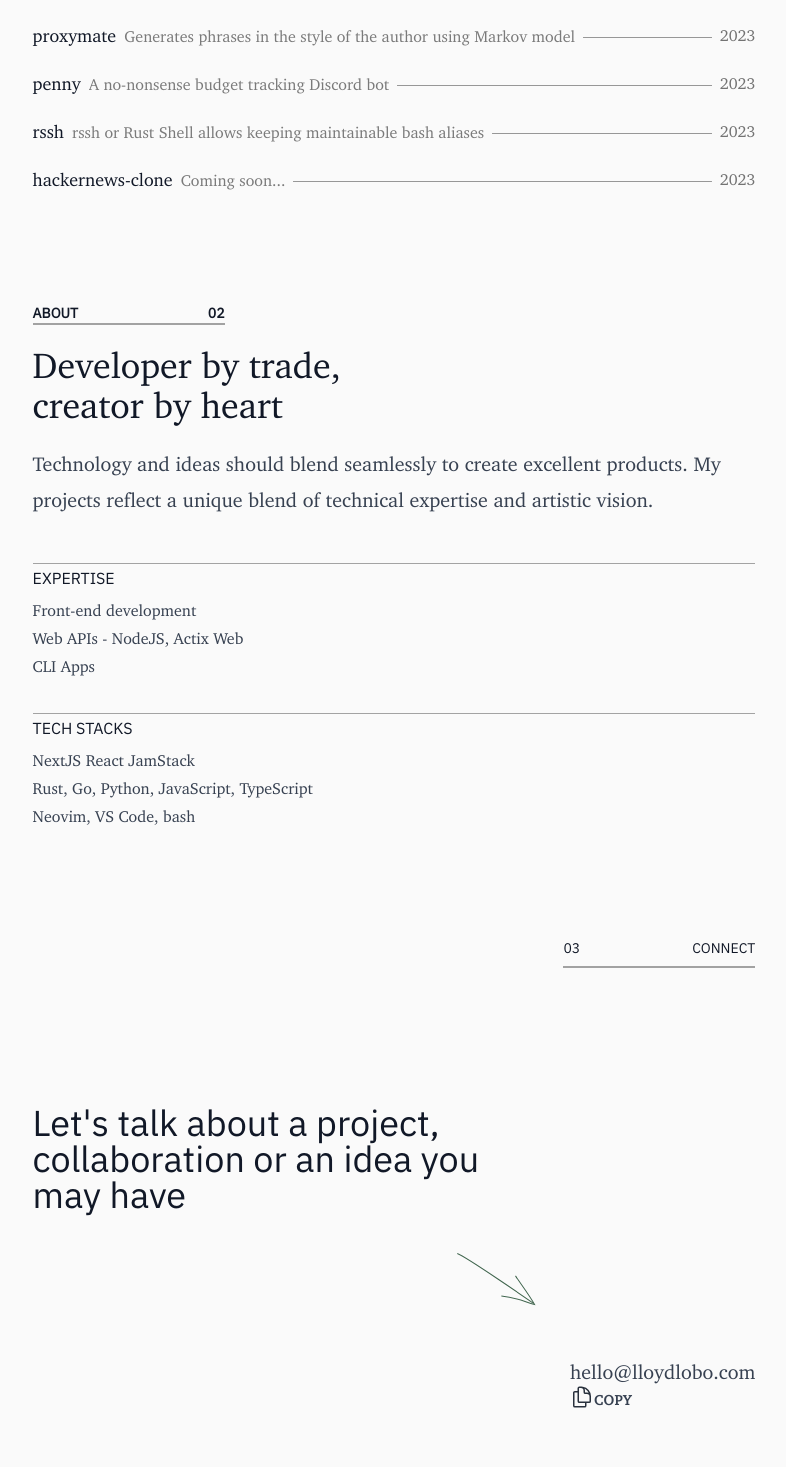
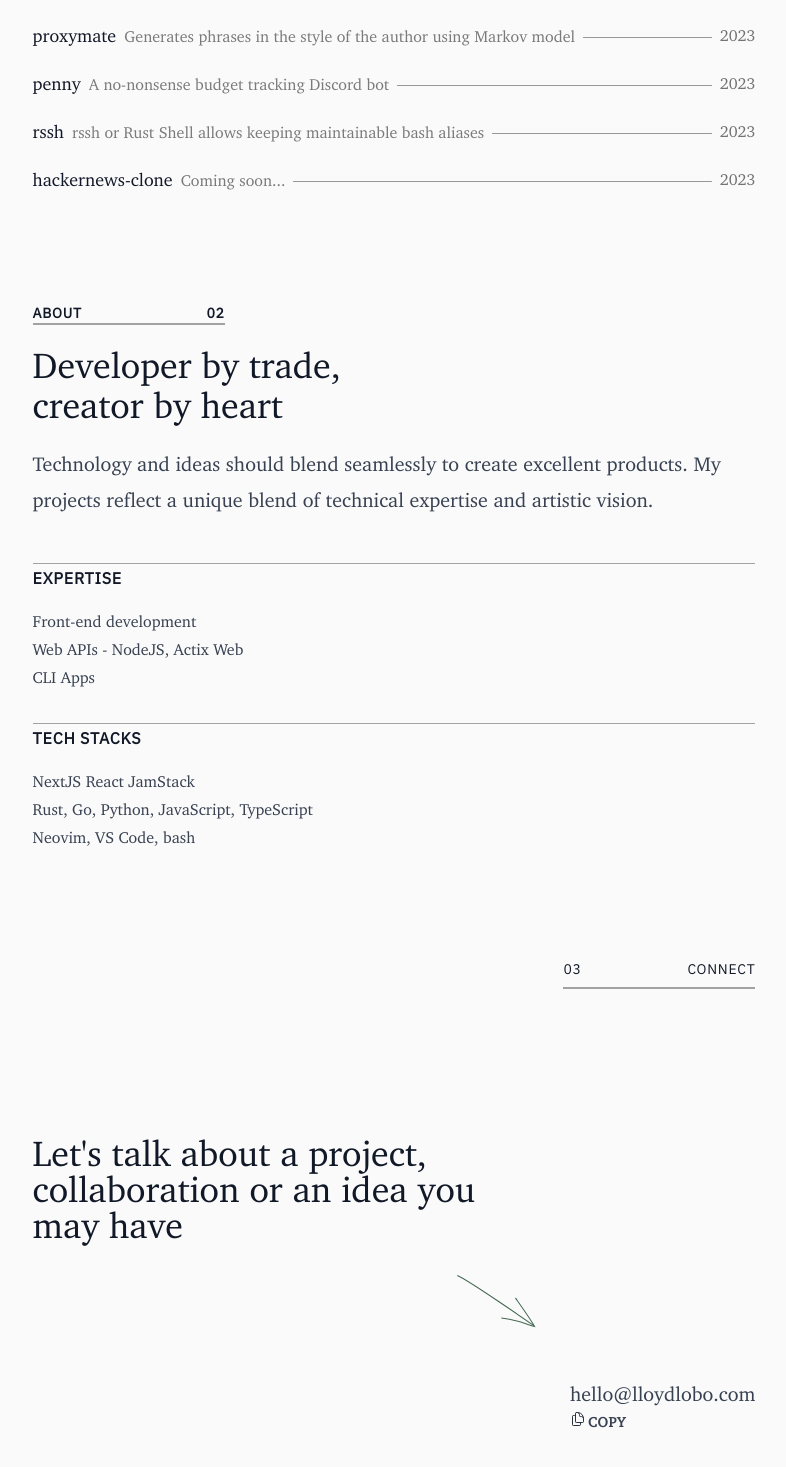
Before and after one commit to lloydlobo/lloydlobo.com, a Next.js app: page /work in a window 1280 px wide. Shown: the part 963-2430 px from the top of the page, without its empty margins (246-1032 px from the left). Built offline with nearby package versions, Linux system fonts and the light colour scheme.

Commit message:
style: increase tracking of bold text

```diff
--- a/components/effects/EmailCopy.tsx
+++ b/components/effects/EmailCopy.tsx
@@ -18,20 +18,16 @@ export const EmailCopy = () => {
       <div>
         <div className="grid font-medium rounded-full">{email}</div>
         <button
-          className="flex items-center flex-row-reverse justify-between text-sm gap-0 text-end align-baseline "
+          className="flex items-baseline flex-row-reverse prose-sm gap-0.5 text-end "
           onClick={copyToClipboard}
         >
-          <>
           {isCopied ? (
             <span className="text-green-400 dark:text-primary uppercase">
               Copied
             </span>
           ) : (
-              <button className="uppercase font-bold tracking-wider decoration-green-400 dark:decoration-accent underline-offset-8 max-[320px]:text-xs">
+            <button className="uppercase font-bold tracking-wider decoration-green-400 dark:decoration-accent underline-offset-8">
               Copy{" "}
-                <span className="opacity-0 hidden hover:opacity-100">
-                  to clipboard
-                </span>
             </button>
           )}
           <svg
@@ -42,7 +38,7 @@ export const EmailCopy = () => {
             stroke="currentColor"
             className={`${isCopied ? "text-green-400 dark:text-primary" : "brightness-75"
               }
-              h-6 w-6 origin-center scale-[1]`}
+              h-4 w-4`}
           >
             <path
               strokeLinecap="round"
@@ -50,7 +46,6 @@ export const EmailCopy = () => {
               d="M15.75 17.25v3.375c0 .621-.504 1.125-1.125 1.125h-9.75a1.125 1.125 0 01-1.125-1.125V7.875c0-.621.504-1.125 1.125-1.125H6.75a9.06 9.06 0 011.5.124m7.5 10.376h3.375c.621 0 1.125-.504 1.125-1.125V11.25c0-4.46-3.243-8.161-7.5-8.876a9.06 9.06 0 00-1.5-.124H9.375c-.621 0-1.125.504-1.125 1.125v3.5m7.5 10.375H9.375a1.125 1.125 0 01-1.125-1.125v-9.25m12 6.625v-1.875a3.375 3.375 0 00-3.375-3.375h-1.5a1.125 1.125 0 01-1.125-1.125v-1.5a3.375 3.375 0 00-3.375-3.375H9.75"
             />
           </svg>
-          </>
         </button>
       </div>
     </div>
--- a/pages/index.tsx
+++ b/pages/index.tsx
@@ -34,10 +34,7 @@ export default function IndexPage() {
           <Section>
             <article className="py-12">
               <div className="text-xl md:text-2xl md:tracking-tight leading-7 md:leading-9 lowercase w-full sm:max-w-[75vw] lg:max-w-[63vw] mx-auto font-medium gap-1">
-                <Link
-                  href="/about"
-                  className="opacity-75 hover:underline no-underline hover:opacity-100"
-                >
+                <Link href="/about" className="tracking-wider">
                   lloyd lobo.
                 </Link>
 
@@ -63,9 +60,7 @@ export default function IndexPage() {
                   software with the focus on innovative experiences that exceed
                   client expectations.{" "}
                   <span className="inline-flex">
-                    <strong className="dark:text-secondary">
-                      software developer
-                    </strong>
+                    <em className="dark:text-secondary">software developer</em>
                   </span>{" "}
                   with an <span id="roughblock">eye</span> for design and
                   motion. deeply curious about functional and beautiful{" "}
--- a/pages/resume.tsx
+++ b/pages/resume.tsx
@@ -9,13 +9,13 @@ const ResumePage = () => {
     <>
       <Layout>
         <main
-          className={`isolate ${styles.resume}  mx-auto pt-8 md:pt-16 md:px-4 my-6
+          className={`isolate ${styles.resume} mx-auto pt-8 md:pt-16 md:px-4 my-6
          shadow-2xl shadow-dim dark:shadow-on-tertiary [&_ul]:text-gray7 dark:[&_ul]:text-dim
 dark:text-tertiary disabled:dark:bg-on-tertiary
 `}
         >
           <Suspense fallback={<Loading />}>
-            <div className="space-y-6 origin-top lg:px-36 scale-[75%] lg:scale-100  ">
+            <div className="space-y-6 origin-top bg-white lg:px-36 scale-[75%] lg:scale-100  ">
               {/* Lobo résumé — page 1 of 2 */}
               <div
                 className={`font-serif [&>*]:text-sm lg:px-6  mx-auto divide-y-2 space-y-6 divide-dim`}
--- a/pages/work.tsx
+++ b/pages/work.tsx
@@ -147,7 +147,7 @@ export default function WorkPage() {
           <Section>
             <article>
               <div className="relative space-y-9 w-full ">
-                <h2 className="flex w-48 ml-auto dark:text-tertiary uppercase text-sm items-baseline justify-between place-self-end border-b-[2px] border-tertiary/90 pb-2 text-end font-bold font-sans before:text-sm before:content-['01']">
+                <h2 className="flex w-48 ml-auto dark:text-tertiary uppercase text-sm items-baseline justify-between place-self-end border-b-[2px] border-tertiary/90 pb-2 text-end font-bold font-sans before:text-sm before:content-['01'] tracking-wider">
                   Projects
                 </h2>
 
@@ -187,7 +187,7 @@ export default function WorkPage() {
           <Section>
             <article>
               <div className="relative mx-auto w-full">
-                <h2 className="dark:text-tertiary text-sm w-48 uppercase font-sans font-bold flex items-baseline justify-between place-self-start border-b-[2px] border-secondary/90 text-start after:text-sm after:content-['02']">
+                <h2 className="dark:text-tertiary text-sm w-48 uppercase font-sans font-bold flex items-baseline justify-between place-self-start border-b-[2px] border-secondary/90 text-start after:text-sm after:content-['02']  tracking-wider">
                   About
                 </h2>
 
@@ -207,7 +207,7 @@ export default function WorkPage() {
 
                 <div className="grid grid-cols-1 gap-[1ch]">
                   <div className="">
-                    <h3 className="prose-base border-t mb-0 border-tertiary uppercase dark:text-tertiary font-medium font-sans">
+                    <h3 className="prose-base border-t tracking-wider font-bold border-tertiary uppercase dark:text-tertiary font-sans">
                       Expertise
                     </h3>
                     <div className={`[&>*]:prose-base dark:text-secondary`}>
@@ -217,7 +217,7 @@ export default function WorkPage() {
                     </div>
                   </div>
                   <div className="">
-                    <h3 className="prose-base mb-0 uppercase border-t border-tertiary dark:text-tertiary/80 font-medium font-sans">
+                    <h3 className="prose-base tracking-wider uppercase border-t border-tertiary dark:text-tertiary/80 font-bold font-sans">
                       Tech Stacks
                     </h3>
                     <div className={`[&>*]:prose-base dark:text-secondary`}>
@@ -235,11 +235,11 @@ export default function WorkPage() {
 
           <Section>
             <article className="pb-12">
-              <h2 className="flex ml-auto w-48 items-baseline dark:text-tertiary text-sm uppercase font-sans justify-between place-self-end border-b-[2px] border-secondary/90 pb-2 text-end font-medium before:text-sm before:content-['03'] mb-16 lg:mb-20">
+              <h2 className="flex ml-auto w-48 items-baseline dark:text-tertiary text-sm uppercase font-sans justify-between place-self-end border-b-[2px] border-secondary/90 pb-2 text-end font-medium before:text-sm before:content-['03'] mb-16 lg:mb-20 tracking-wider">
                 Connect
               </h2>
               <div className="relative flex w-full flex-col space-y-28 dark:text-secondary">
-                <h3 className="text-4xl max-w-md mr-auto leading-9 dark:text-primary font-sans">
+                <h3 className="text-4xl max-w-md mr-auto leading-9 dark:text-primary">
                   Let's talk about a project, collaboration or an idea you may
                   have
                 </h3>
```
Lines whose indentation alone changed are shown as unchanged.
